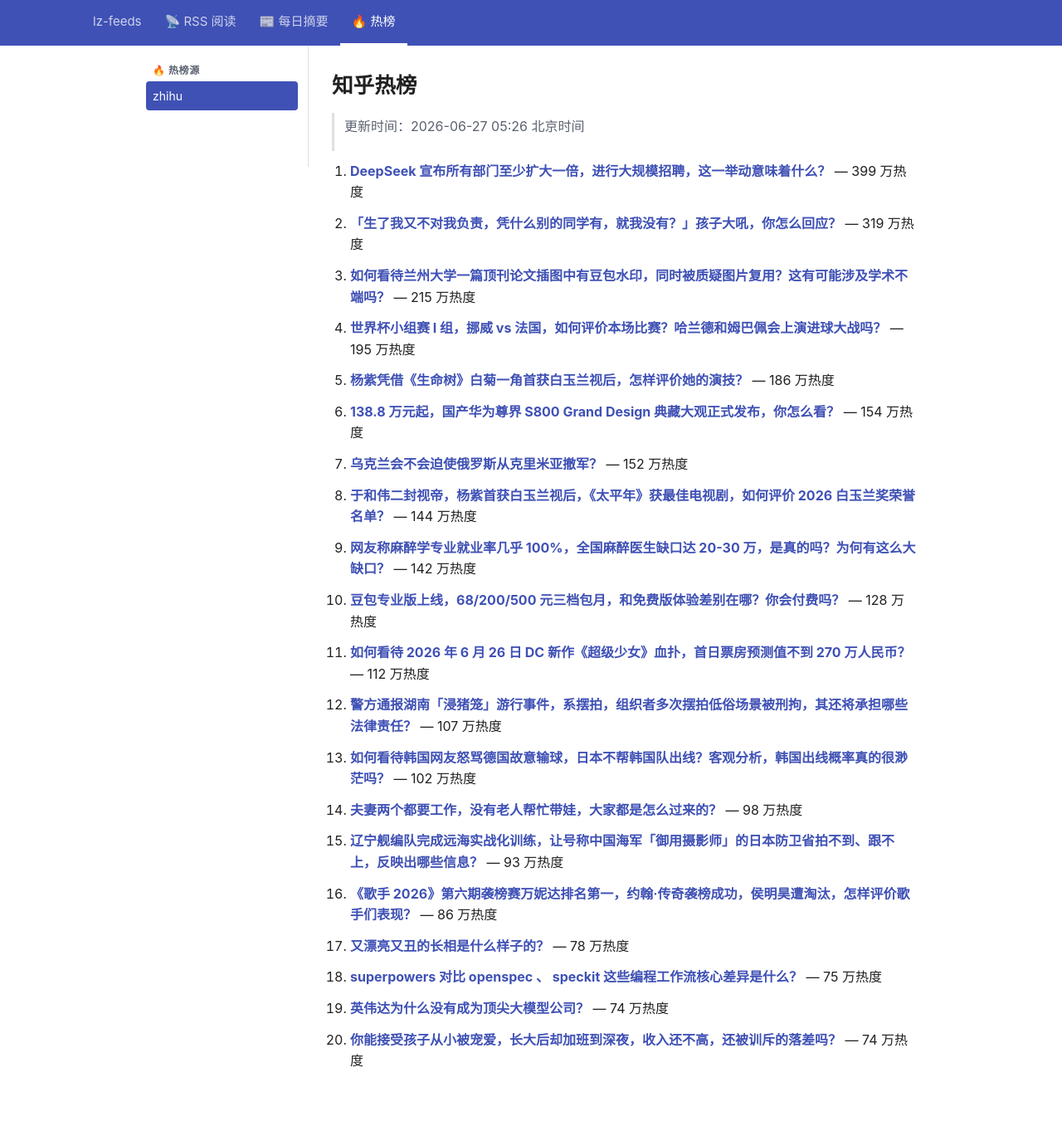
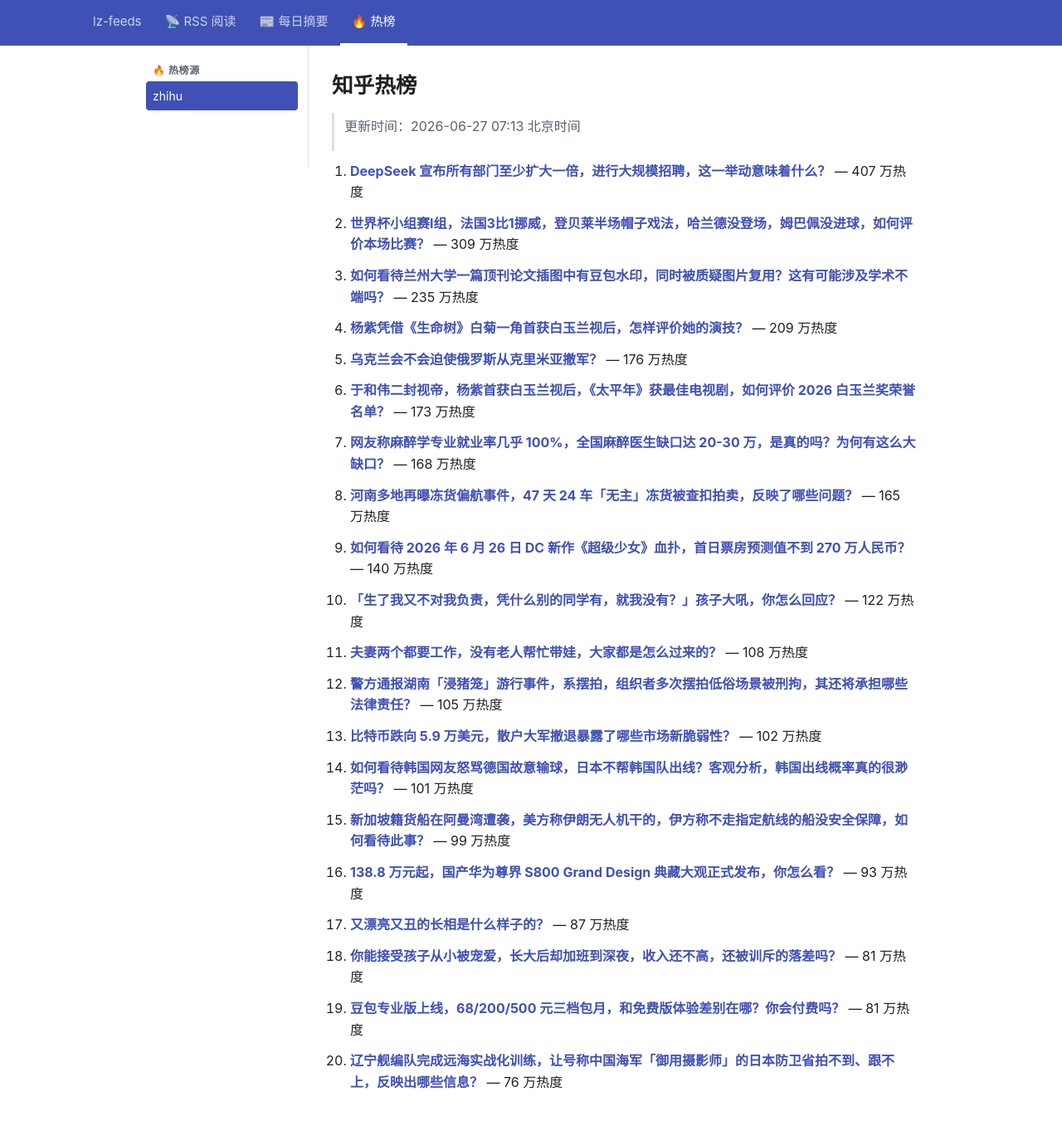
Before and after one commit to lizhang0101/lz-feeds, a Jekyll site: the page built from _hotlist/zhihu.md, in a window 1280 px wide and 1381 px high. Shown: the top 1351 px of the window at 83% size. Built offline with Jekyll 4.4.1, drawn with Linux system fonts in a browser that asks for light colours.

Commit message:
hotlist: 2026-06-26T23:13Z

```diff
--- a/_hotlist/zhihu.md
+++ b/_hotlist/zhihu.md
@@ -1,48 +1,48 @@
 ---
-updated: 2026-06-27 05:26 北京时间
+updated: 2026-06-27 07:13 北京时间
 count: 20
 ---
 
 # 知乎热榜
 
-> 更新时间：2026-06-27 05:26 北京时间
+> 更新时间：2026-06-27 07:13 北京时间
 
-1. **[DeepSeek 宣布所有部门至少扩大一倍，进行大规模招聘，这一举动意味着什么？](https://www.zhihu.com/question/2053625552725079594)** — 399 万热度
+1. **[DeepSeek 宣布所有部门至少扩大一倍，进行大规模招聘，这一举动意味着什么？](https://www.zhihu.com/question/2053625552725079594)** — 407 万热度
 
-2. **[「生了我又不对我负责，凭什么别的同学有，就我没有？」孩子大吼，你怎么回应？](https://www.zhihu.com/question/2049857852655906822)** — 319 万热度
+2. **[世界杯小组赛I组，法国3比1挪威，登贝莱半场帽子戏法，哈兰德没登场，姆巴佩没进球，如何评价本场比赛？](https://www.zhihu.com/question/2053791037974483526)** — 309 万热度
 
-3. **[如何看待兰州大学一篇顶刊论文插图中有豆包水印，同时被质疑图片复用？这有可能涉及学术不端吗？](https://www.zhihu.com/question/2053840600244254651)** — 215 万热度
+3. **[如何看待兰州大学一篇顶刊论文插图中有豆包水印，同时被质疑图片复用？这有可能涉及学术不端吗？](https://www.zhihu.com/question/2053840600244254651)** — 235 万热度
 
-4. **[世界杯小组赛 I 组，挪威 vs 法国，如何评价本场比赛？哈兰德和姆巴佩会上演进球大战吗？](https://www.zhihu.com/question/2053791037974483526)** — 195 万热度
+4. **[杨紫凭借《生命树》白菊一角首获白玉兰视后，怎样评价她的演技？](https://www.zhihu.com/question/2053964248779158091)** — 209 万热度
 
-5. **[杨紫凭借《生命树》白菊一角首获白玉兰视后，怎样评价她的演技？](https://www.zhihu.com/question/2053964248779158091)** — 186 万热度
+5. **[乌克兰会不会迫使俄罗斯从克里米亚撤军？](https://www.zhihu.com/question/2053255513677337793)** — 176 万热度
 
-6. **[138.8 万元起，国产华为尊界 S800 Grand Design 典藏大观正式发布，你怎么看？](https://www.zhihu.com/question/2053574442261944010)** — 154 万热度
+6. **[于和伟二封视帝，杨紫首获白玉兰视后，《太平年》获最佳电视剧，如何评价 2026 白玉兰奖荣誉名单？](https://www.zhihu.com/question/2053927574066272165)** — 173 万热度
 
-7. **[乌克兰会不会迫使俄罗斯从克里米亚撤军？](https://www.zhihu.com/question/2053255513677337793)** — 152 万热度
+7. **[网友称麻醉学专业就业率几乎 100%，全国麻醉医生缺口达 20-30 万，是真的吗？为何有这么大缺口？](https://www.zhihu.com/question/2053508684374979101)** — 168 万热度
 
-8. **[于和伟二封视帝，杨紫首获白玉兰视后，《太平年》获最佳电视剧，如何评价 2026 白玉兰奖荣誉名单？](https://www.zhihu.com/question/2053927574066272165)** — 144 万热度
+8. **[河南多地再曝冻货偏航事件，47 天 24 车「无主」冻货被查扣拍卖，反映了哪些问题？](https://www.zhihu.com/question/2053747098000910141)** — 165 万热度
 
-9. **[网友称麻醉学专业就业率几乎 100%，全国麻醉医生缺口达 20-30 万，是真的吗？为何有这么大缺口？](https://www.zhihu.com/question/2053508684374979101)** — 142 万热度
+9. **[如何看待 2026 年 6 月 26 日 DC 新作《超级少女》血扑，首日票房预测值不到 270 万人民币？](https://www.zhihu.com/question/2053855466724315465)** — 140 万热度
 
-10. **[豆包专业版上线，68/200/500 元三档包月，和免费版体验差别在哪？你会付费吗？](https://www.zhihu.com/question/2053058575203656580)** — 128 万热度
+10. **[「生了我又不对我负责，凭什么别的同学有，就我没有？」孩子大吼，你怎么回应？](https://www.zhihu.com/question/2049857852655906822)** — 122 万热度
 
-11. **[如何看待 2026 年 6 月 26 日 DC 新作《超级少女》血扑，首日票房预测值不到 270 万人民币？](https://www.zhihu.com/question/2053855466724315465)** — 112 万热度
+11. **[夫妻两个都要工作，没有老人帮忙带娃，大家都是怎么过来的？](https://www.zhihu.com/question/12192782598)** — 108 万热度
 
-12. **[警方通报湖南「浸猪笼」游行事件，系摆拍，组织者多次摆拍低俗场景被刑拘，其还将承担哪些法律责任？](https://www.zhihu.com/question/2053616361088054056)** — 107 万热度
+12. **[警方通报湖南「浸猪笼」游行事件，系摆拍，组织者多次摆拍低俗场景被刑拘，其还将承担哪些法律责任？](https://www.zhihu.com/question/2053616361088054056)** — 105 万热度
 
-13. **[如何看待韩国网友怒骂德国故意输球，日本不帮韩国队出线？客观分析，韩国出线概率真的很渺茫吗？](https://www.zhihu.com/question/2053827210838893606)** — 102 万热度
+13. **[比特币跌向 5.9 万美元，散户大军撤退暴露了哪些市场新脆弱性？](https://www.zhihu.com/question/2053308041852884352)** — 102 万热度
 
-14. **[夫妻两个都要工作，没有老人帮忙带娃，大家都是怎么过来的？](https://www.zhihu.com/question/12192782598)** — 98 万热度
+14. **[如何看待韩国网友怒骂德国故意输球，日本不帮韩国队出线？客观分析，韩国出线概率真的很渺茫吗？](https://www.zhihu.com/question/2053827210838893606)** — 101 万热度
 
-15. **[辽宁舰编队完成远海实战化训练，让号称中国海军「御用摄影师」的日本防卫省拍不到、跟不上，反映出哪些信息？](https://www.zhihu.com/question/2053125507613470786)** — 93 万热度
+15. **[新加坡籍货船在阿曼湾遭袭，美方称伊朗无人机干的，伊方称不走指定航线的船没安全保障，如何看待此事？](https://www.zhihu.com/question/2053826098052518882)** — 99 万热度
 
-16. **[《歌手 2026》第六期袭榜赛万妮达排名第一，约翰·传奇袭榜成功，侯明昊遭淘汰，怎样评价歌手们表现？](https://www.zhihu.com/question/2053893367516472918)** — 86 万热度
+16. **[138.8 万元起，国产华为尊界 S800 Grand Design 典藏大观正式发布，你怎么看？](https://www.zhihu.com/question/2053574442261944010)** — 93 万热度
 
-17. **[又漂亮又丑的长相是什么样子的？](https://www.zhihu.com/question/323389488)** — 78 万热度
+17. **[又漂亮又丑的长相是什么样子的？](https://www.zhihu.com/question/323389488)** — 87 万热度
 
-18. **[superpowers 对比 openspec 、 speckit 这些编程工作流核心差异是什么？](https://www.zhihu.com/question/2019179509673411383)** — 75 万热度
+18. **[你能接受孩子从小被宠爱，长大后却加班到深夜，收入还不高，还被训斥的落差吗？](https://www.zhihu.com/question/2051325141234276273)** — 81 万热度
 
-19. **[英伟达为什么没有成为顶尖大模型公司？](https://www.zhihu.com/question/2052136735417557323)** — 74 万热度
+19. **[豆包专业版上线，68/200/500 元三档包月，和免费版体验差别在哪？你会付费吗？](https://www.zhihu.com/question/2053058575203656580)** — 81 万热度
 
-20. **[你能接受孩子从小被宠爱，长大后却加班到深夜，收入还不高，还被训斥的落差吗？](https://www.zhihu.com/question/2051325141234276273)** — 74 万热度
+20. **[辽宁舰编队完成远海实战化训练，让号称中国海军「御用摄影师」的日本防卫省拍不到、跟不上，反映出哪些信息？](https://www.zhihu.com/question/2053125507613470786)** — 76 万热度
```
